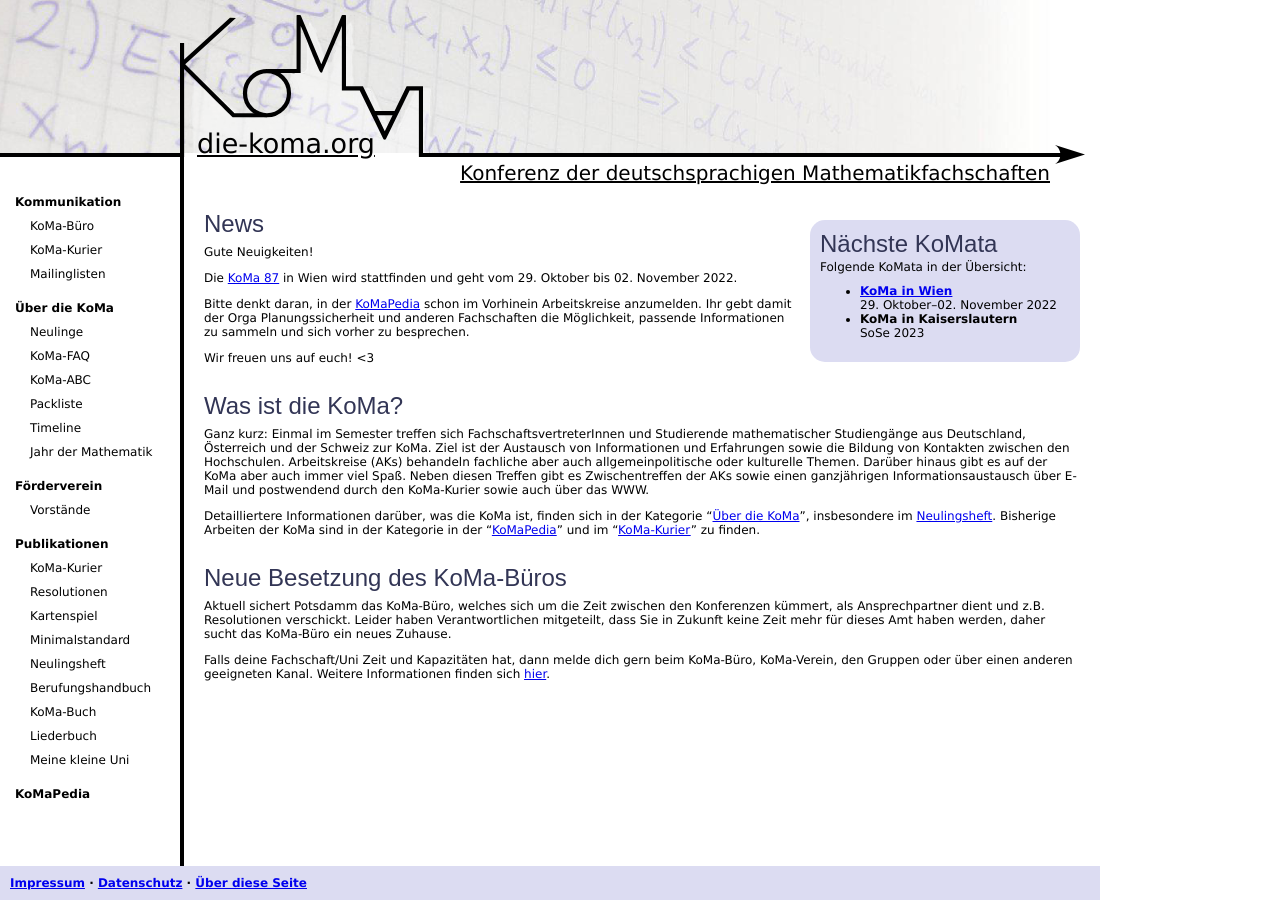
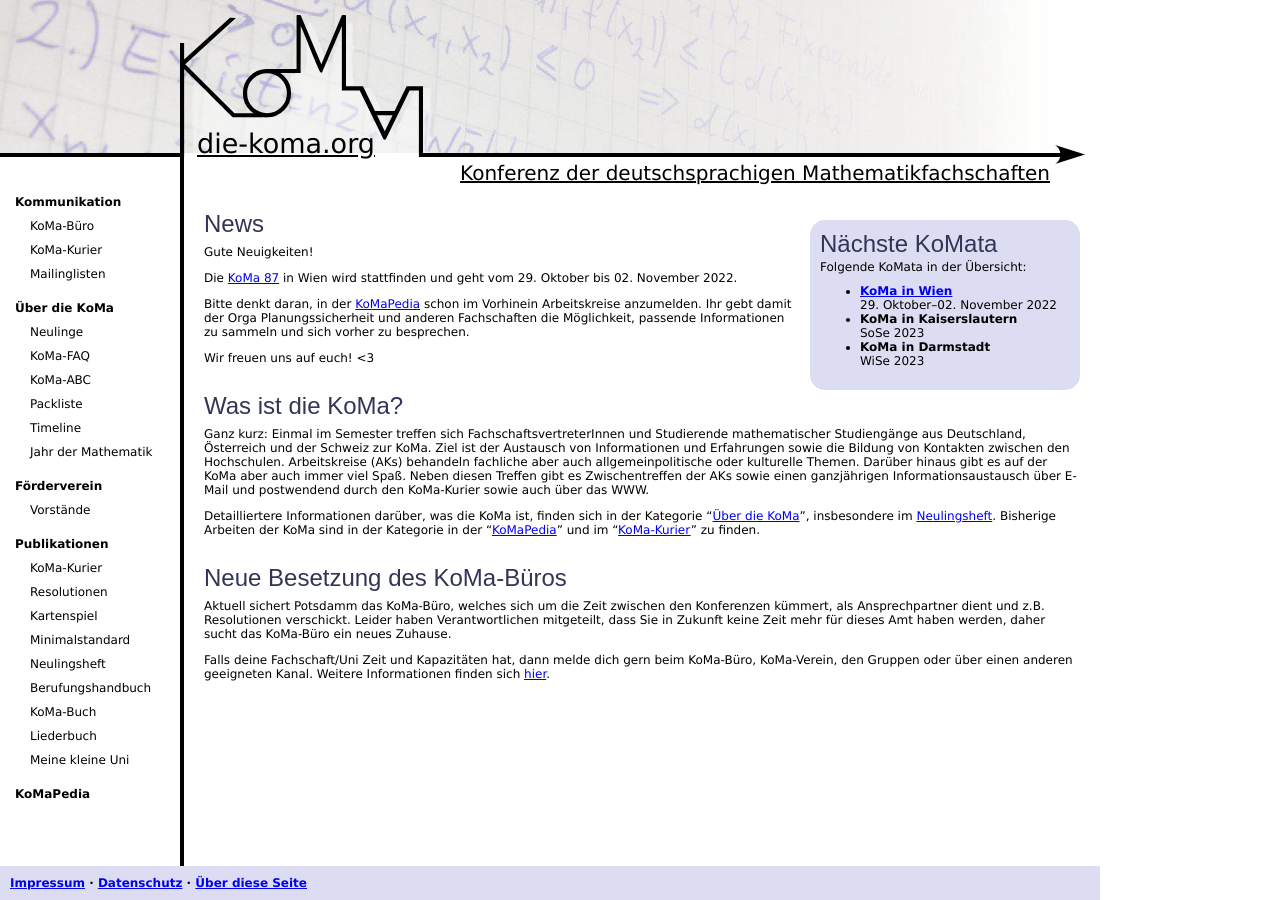
Before and after one commit to Die-KoMa/die-koma.org, a Jekyll site: the page built from index.md, in a window 1280 px wide. Built offline with Jekyll 4.4.1, drawn with Linux system fonts in a browser that asks for light colours.

Commit message:
Voraussichtliche KoMa WiSe 23 hinzugefügt

```diff
--- a/_includes/next_koma.html
+++ b/_includes/next_koma.html
@@ -10,5 +10,9 @@
         <span class="name">KoMa in Kaiserslautern</a></span>
         <span class="date">SoSe 2023</span>
     </li>
+    <li>
+        <span class="name">KoMa in Darmstadt</a></span>
+        <span class="date">WiSe 2023</span>
+    </li>
   </ul>
 </div>
```
